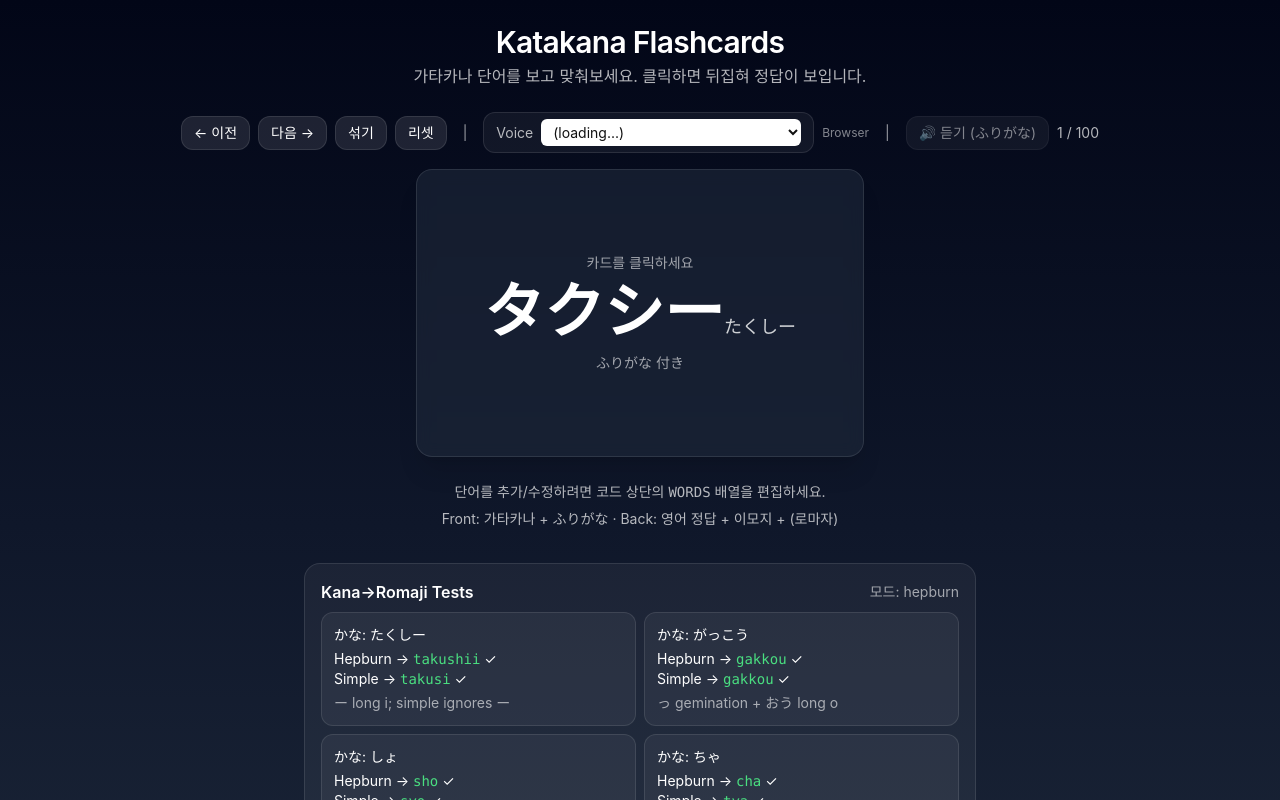
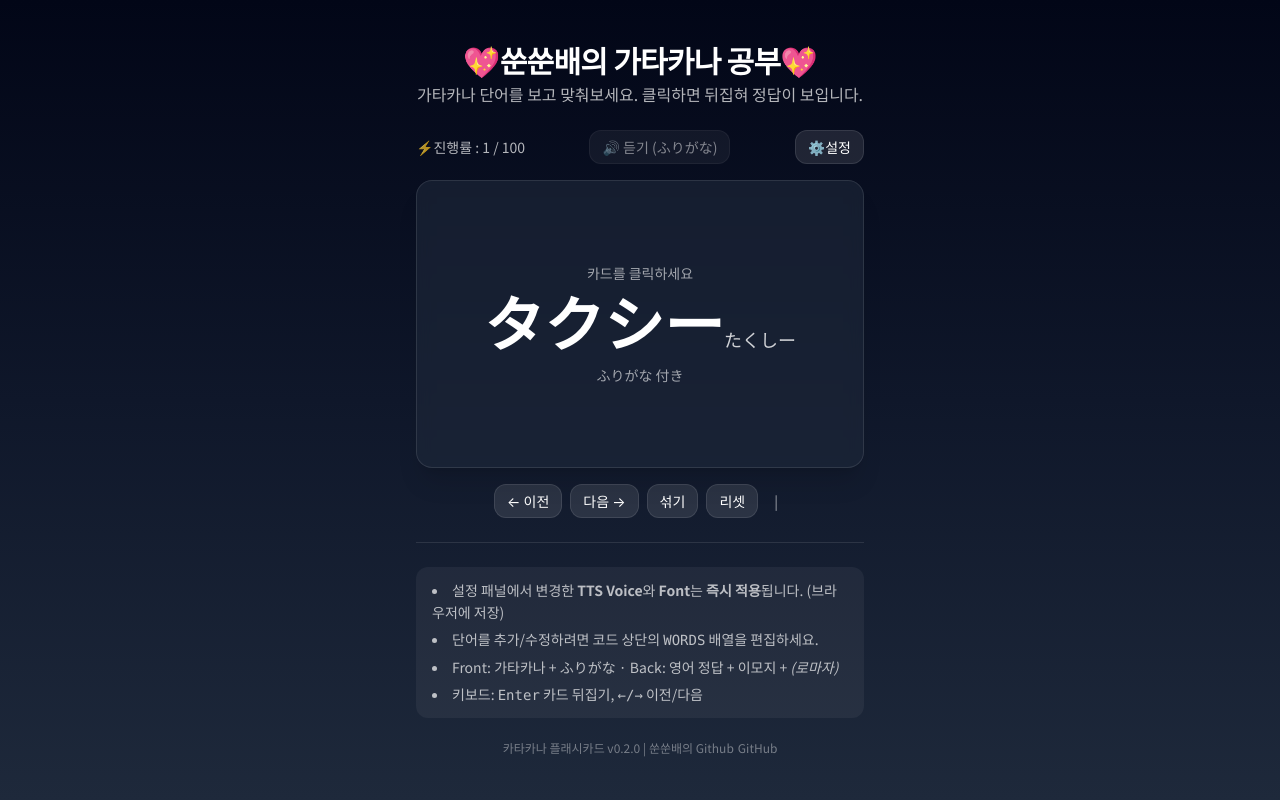
Before and after one commit to SsunLee/ssunbae_katakana-flashcards, a React (Create React App) app: page / in a window 1280 px wide. Shown: the top 800 px of the page. Built offline with nearby package versions, Linux system fonts and the light colour scheme.

Commit message:
사용성 및 제품 1차 완성

```diff
--- a/public/index.html
+++ b/public/index.html
@@ -4,6 +4,7 @@
     <meta charset="utf-8" />
     <link rel="icon" href="%PUBLIC_URL%/favicon.ico" />
     <meta name="viewport" content="width=device-width, initial-scale=1" />
+    <link href="https://fonts.googleapis.com/css2?family=Noto+Sans+JP:wght@400;700&family=Zen+Kaku+Gothic+New:wght@400;700&family=Noto+Serif+JP:wght@500;700&family=Kosugi+Maru&display=swap" rel="stylesheet">
     <meta name="theme-color" content="#000000" />
     <meta
       name="description"
--- a/src/App.tsx
+++ b/src/App.tsx
@@ -115,6 +115,19 @@ const WORDS = [
   { id: 99, katakana: "パスワード", furigana: "ぱすわーど", answer: "Password", emoji: "🔐" },
   { id: 100, katakana: "ユーザー", furigana: "ゆーざー", answer: "User", emoji: "👤" },
 ];
+
+// 일본어 웹 폰트 스택(이름 → font-family 문자열)
+const FONT_STACKS: Record<string, string> = {
+    'Noto Sans JP':
+      `'Noto Sans JP','Hiragino Kaku Gothic ProN','Meiryo','Yu Gothic UI',system-ui,-apple-system,'Segoe UI',Roboto,'Noto Sans','Helvetica Neue',Arial`,
+    'Zen Kaku Gothic New':
+      `'Zen Kaku Gothic New','Hiragino Kaku Gothic ProN','Meiryo','Yu Gothic UI',system-ui,-apple-system,'Segoe UI',Roboto,'Noto Sans','Helvetica Neue',Arial`,
+    'Noto Serif JP':
+      `'Noto Serif JP','Hiragino Mincho ProN','Yu Mincho',serif`,
+    'Kosugi Maru':
+      `'Kosugi Maru','Hiragino Kaku Gothic ProN','Meiryo','Yu Gothic UI',system-ui,-apple-system,'Segoe UI',Roboto,'Noto Sans','Helvetica Neue',Arial`,
+  };
+
 
 // ひらがな(ふりがな) → ローマ字
 // mode: 'hepburn' | 'simple'
@@ -396,6 +409,36 @@ export default function App() {
   const [deck, setDeck] = useState(WORDS);
   const [romajiMode, setRomajiMode] = useState<'hepburn' | 'simple'>('hepburn'); // default Hepburn
 
+  // settings panel
+  const [showSettings, setShowSettings] = useState(false);
+
+  // esc로 설정 패널 닫기
+  useEffect(() => {
+    if (!showSettings) return;
+    const onKey = (e: KeyboardEvent) => { if (e.key === 'Escape') setShowSettings(false);};
+    window.addEventListener('keydown', onKey);
+    return () => window.removeEventListener('keydown', onKey);
+  }, [showSettings]);
+
+
+  const [fontFamily, setFontFamily] = useState<string>(() => {
+    try {
+        return localStorage.getItem('jpFont') || 'Noto Sans JP';
+      } catch {
+        return 'Noto Sans JP';
+      }
+  });
+
+  useEffect(() => {
+    try {
+      localStorage.setItem('jpFont', fontFamily);
+    } catch {}
+  }, [fontFamily]);
+    const fontStack = useMemo(
+        () => FONT_STACKS[fontFamily] || FONT_STACKS['Noto Sans JP'],
+        [fontFamily]
+    );
+
   const { ready: ttsReady, speakJa, selectedVoice, voices, setSelectedVoice, isSafari } = useJaSpeech();
 
   const current = deck[index];
@@ -415,7 +458,31 @@ export default function App() {
   }
   function reset() { setDeck(WORDS); setIndex(0); setFlipped(false); }
 
-  // removed colon-code from UI as requested
+  // 키보드 방향키로 이전 다음, 엔터로는 뒤집기
+  useEffect(() => {
+    function onKeyDown(e: KeyboardEvent) {
+      // 설정 패널 무시
+      if (showSettings) return;
+      // 입력/선택 요소에 포커스가 있으면 무시
+      const tag = (document.activeElement?.tagName || '').toUpperCase();
+      if (tag === 'INPUT' || tag === 'TEXTAREA' || tag === 'SELECT') return;
+
+      if (e.key === 'ArrowRight') {
+        e.preventDefault();
+        next();
+      } else if (e.key ==='ArrowLeft') {
+        e.preventDefault();
+        prev();
+      } else if (e.key === ' ' || e.key === 'Enter') {
+        e.preventDefault();
+        onFlip();
+      }
+    }
+    window.addEventListener('keydown', onKeyDown);
+    return () => window.removeEventListener('keydown', onKeyDown);
+  }, [showSettings, next, prev]);
+
+
 
   // ——— tiny self-tests for kana→romaji ———
   const tests = useMemo(() => {
@@ -437,54 +504,108 @@ export default function App() {
   }, []);
 
   return (
-    <div className="min-h-screen w-full bg-gradient-to-b from-slate-950 via-slate-900 to-slate-800 text-white flex flex-col items-center justify-center p-6">
+    <div
+      className="min-h-screen w-full bg-gradient-to-b from-slate-950 via-slate-900 to-slate-800 text-white flex flex-col items-center justify-center p-6"
+      style={{ fontFamily: fontStack }}
+    >
       <header className="mb-6 text-center">
-        <h1 className="text-2xl md:text-3xl font-semibold tracking-tight">Katakana Flashcards</h1>
+        <h1 className="text-2xl md:text-3xl font-semibold tracking-tight">💖쑨쑨배의 가타카나 공부💖</h1>
         <p className="text-white/70 mt-1">가타카나 단어를 보고 맞춰보세요. 클릭하면 뒤집혀 정답이 보입니다.</p>
       </header>
 
        {/* Controls (top) */}
-      <div className="mb-4 flex flex-wrap items-center justify-center gap-2 text-sm">
-        <button onClick={prev} className="px-3 py-1.5 rounded-xl bg-white/10 hover:bg-white/15 border border-white/10">← 이전</button>
-        <button onClick={next} className="px-3 py-1.5 rounded-xl bg-white/10 hover:bg-white/15 border border-white/10">다음 →</button>
-        <button onClick={shuffle} className="px-3 py-1.5 rounded-xl bg-white/10 hover:bg-white/15 border border-white/10" title="카드를 섞습니다">섞기</button>
-        <button onClick={reset} className="px-3 py-1.5 rounded-xl bg-white/10 hover:bg-white/15 border border-white/10" title="처음 상태로 되돌립니다">리셋</button>
-        <span className="mx-2 text-white/60">|</span>
+        <div className="mb-4 flex w-full max-w-md items-center justify-between text-sm mx-auto">
 
-        <label className="flex items-center gap-2 bg-white/5 px-3 py-1.5 rounded-xl border border-white/10">
-        <span className="text-white/70">Voice</span>
+          {/* Center: 진행도 */}
+          <span className="text-white/70">⚡진행률 : {progress}</span>
+
+          {/* Left: 듣기 버튼 */}
+          <button
+            onClick={() => speakJa(current?.furigana || '')}
+            disabled={!ttsReady}
+            className="px-3 py-1.5 rounded-xl border border-white/10 bg-white/10 hover:bg-white/15 disabled:opacity-50"
+            title={ttsReady ? "ふりがな を 再生" : "브라우저가 음성을 아직 준비 중입니다"}>
+            🔊 듣기 (ふりがな)
+          </button>
+
+          {/* Right: 설정 버튼 */}
+          <button
+            onClick={() => setShowSettings(true)}
+            className="px-3 py-1.5 rounded-xl bg-white/10 hover:bg-white/15 border border-white/10"
+            aria-label="Open Settings"
+            title="TTS/Font 설정"
+          >
+           ⚙️설정
+          </button>
+        </div>
+
+      {/* Settings Panel (modal) */}
+      {showSettings && (
+        <div className="fixed inset-0 z-50">
+          {/* Backdrop */}
+          <div
+            className="absolute inset-0 bg-black/50"
+            onClick={() => setShowSettings(false)}
+          />
+          {/* Panel */}
+          <div className="absolute inset-0 flex items-center justify-center p-4">
+            <div className="w-full max-w-lg rounded-2xl bg-slate-900 border border-white/10 shadow-2xl p-5">
+              <div className="flex items-center justify-between mb-3">
+                <h2 className="text-lg font-semibold">⚙️설정</h2>
+                <button
+                  onClick={() => setShowSettings(false)}
+                  className="px-3 py-1.5 rounded-lg bg-white/10 hover:bg-white/15 border border-white/10"
+                  aria-label="Close settings">
+                  닫기 ✕
+                </button>
+              </div>
+
+              {/* Voice */}
+              <div className="mb-4">
+                <label className="block text-sm text-white/70 mb-1">TTS Voice</label>
                 <select
                   aria-label="Select Japanese voice"
-          value={selectedVoice?.name || (voices[0]?.name ?? '')}
+                  value={(selectedVoice && selectedVoice.name) || (voices[0]?.name ?? '')}
                   onChange={(e) => {
                     const v = voices.find(v => v.name === e.target.value) || null;
                     setSelectedVoice(v);
-          try {
-            localStorage.setItem('jaVoiceName', v?.name || '');
-          } catch {}
+                    try { localStorage.setItem('jaVoiceName', v?.name || ''); } catch {}
                   }}
-          className="select-light rounded-md px-2 py-1 outline-none w-[260px] min-w-[220px] whitespace-nowrap text-ellipsis"
+                  className="select-light w-full rounded-md px-3 py-2 outline-none"
                 >
                   {voices.length === 0 && <option value="">(loading...)</option>}
                   {voices.map(v => (
-          <option key={v.name} value={v.name}>{v.name} {v.lang ? `(${v.lang})` : ''}</option>
+                    <option key={v.name} value={v.name}>
+                      {v.name} {v.lang ? `(${v.lang})` : ''}
+                    </option>
                   ))}
                 </select>
+                <div className="mt-1 text-xs text-white/50">브라우저: {isSafari ? 'Safari' : 'Chrome/Edge 등'}</div>
+              </div>
+
+              {/* Font */}
+              <div className="mb-2">
+                <label className="block text-sm text-white/70 mb-1">Font</label>
+                <select
+                  value={fontFamily}
+                  onChange={(e) => setFontFamily(e.target.value)}
+                  className="select-light w-full rounded-md px-3 py-2 outline-none">
+                  <option value="Noto Sans JP">Noto Sans JP</option>
+                  <option value="Zen Kaku Gothic New">Zen Kaku Gothic New</option>
+                  <option value="Noto Serif JP">Noto Serif JP</option>
+                  <option value="Kosugi Maru">Kosugi Maru</option>
+                </select>
+              </div>
+
+              <label className="block text-sm text-white/70 mb-4">
+                * 적용한 설정들은 즉시 적용 됩니다.
               </label>
-        <span className="text-white/50 text-xs">{isSafari ? 'Safari' : 'Browser'}</span>
 
+            </div>
+          </div>
+        </div>
+      )}
 
-        <span className="mx-2 text-white/60">|</span>
-        <button
-          onClick={() => { if (ttsReady) speakJa(current?.furigana || ''); }}
-          disabled={!ttsReady}
-          className="px-3 py-1.5 rounded-xl border border-white/10 bg-white/10 hover:bg-white/15 disabled:opacity-50"
-          title={ttsReady ? "ふりがな を 再生" : "브라우저가 음성을 아직 준비 중입니다"}
-        >
-          🔊 듣기 (ふりがな)
-        </button>
-        <span className="text-white/70">{progress}</span>
-      </div>
 
       {/* Card with 3D flip */}
       <div className="[perspective:1200px] w-full max-w-md select-none">
@@ -493,7 +614,6 @@ export default function App() {
           tabIndex={0}
           aria-label="flip card"
           onClick={onFlip}
-          onKeyDown={(e) => (e.key === 'Enter' || e.key === ' ' ? onFlip() : null)}
           className="relative h-64 md:h-72 transition-transform duration-500 [transform-style:preserve-3d] cursor-pointer"
           style={{ transform: flipped ? 'rotateY(180deg)' : 'rotateY(0deg)' }}
         >
@@ -525,34 +645,30 @@ export default function App() {
         </div>
       </div>
 
-      {/* How to use */}
-      <div className="mt-6 max-w-md text-sm text-white/70 leading-relaxed text-center">
-        <p className="mb-1">단어를 추가/수정하려면 코드 상단의 <code>WORDS</code> 배열을 편집하세요.</p>
-        <p>Front: 가타카나 + ふりがな · Back: 영어 정답 + 이모지 + (로마자)</p>
+      <div className="mt-4 flex flex-wrap items-center justify-center gap-2 text-sm">
+        <button onClick={prev} className="px-3 py-1.5 rounded-xl bg-white/10 hover:bg-white/15 border border-white/10">← 이전</button>
+        <button onClick={next} className="px-3 py-1.5 rounded-xl bg-white/10 hover:bg-white/15 border border-white/10">다음 →</button>
+        <button onClick={shuffle} className="px-3 py-1.5 rounded-xl bg-white/10 hover:bg-white/15 border border-white/10" title="카드를 섞습니다">섞기</button>
+        <button onClick={reset} className="px-3 py-1.5 rounded-xl bg-white/10 hover:bg-white/15 border border-white/10" title="처음 상태로 되돌립니다">리셋</button>
+        <span className="mx-2 text-white/60">|</span>
       </div>
 
-      {/* Dev Test Panel */}
-      <div className="mt-8 w-full max-w-2xl bg-white/5 border border-white/10 rounded-2xl p-4">
-        <div className="flex items-center justify-between mb-2">
-          <h2 className="font-semibold">Kana→Romaji Tests</h2>
-          <span className="text-white/60 text-sm">모드: {romajiMode}</span>
-        </div>
-        <ul className="grid grid-cols-1 md:grid-cols-2 gap-2 text-sm">
-          {tests.map((t, idx) => (
-            <li key={idx} className="bg-white/5 rounded-xl p-3 border border-white/10">
-              <div className="mb-1">かな: <code>{t.k}</code></div>
-              <div>Hepburn → <code className={t.passH ? 'text-green-400' : 'text-red-400'}>{t.gotH}</code> {t.passH ? '✓' : `✗ (exp ${t.hep})`}</div>
-              <div>Simple  → <code className={t.passS ? 'text-green-400' : 'text-red-400'}>{t.gotS}</code> {t.passS ? '✓' : `✗ (exp ${t.simp})`}</div>
-              <div className="mt-1 text-white/60">{t.why}</div>
-            </li>
-          ))}
+
+      {/* App footer notice (bullet tips) */}
+      <hr className="my-6 w-full max-w-md border-white/10" />
+      <footer className="w-full max-w-md text-sm text-white/70 bg-white/5 rounded-xl px-4 py-3">
+        <ul className="list-disc list-inside space-y-1 leading-relaxed">
+          <li>설정 패널에서 변경한 <b>TTS Voice</b>와 <b>Font</b>는 <b>즉시 적용</b>됩니다. (브라우저에 저장)</li>
+          <li>단어를 추가/수정하려면 코드 상단의 <code>WORDS</code> 배열을 편집하세요.</li>
+          <li>Front: 가타카나 + ふりがな · Back: 영어 정답 + 이모지 + <i>(로마자)</i></li>
+          <li>키보드: <kbd>Enter</kbd> 카드 뒤집기, <kbd>←/→</kbd> 이전/다음</li>
         </ul>
-      </div>
+      </footer>
 
       {/* Version info */}
       <div className="mt-4 text-center">
         <span className="text-white/40 text-xs">
-          카타카나 플래시카드 v{APP_VERSION} |
+          카타카나 플래시카드 v{APP_VERSION} | 쑨쑨배의 Github
           <a
             href="https://github.com/SsunLee/ssunbae_katakana-flashcards"
             target="_blank"
```
Lines whose indentation alone changed are shown as unchanged.
